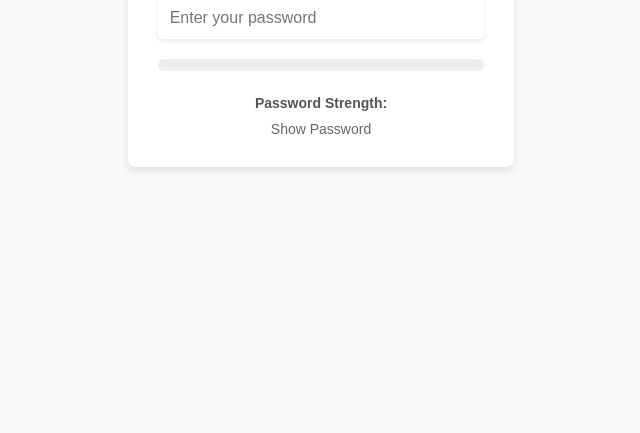
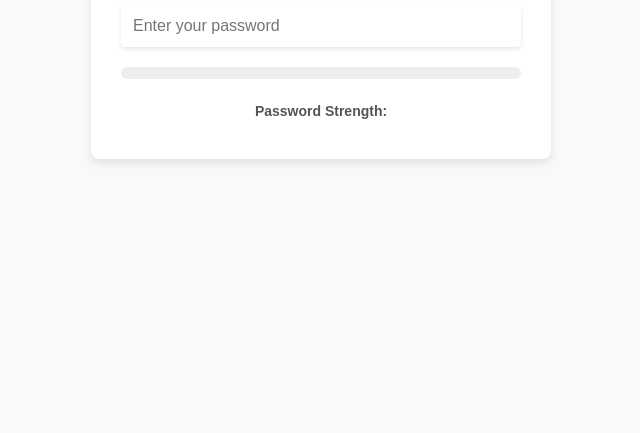
Before and after one commit to 3y-fz/Password-Strength, a plain HTML site: page index.html in a window 1280 px wide. Shown: the part 367-800 px from the top of the page, without its empty margins (319-959 px from the left). Drawn offline with Linux system fonts and the light colour scheme.

Commit message:
Update index.html

```diff
--- a/index.html
+++ b/index.html
@@ -20,6 +20,7 @@
       box-shadow: 0 4px 8px rgba(0, 0, 0, 0.1);
       text-align: center;
       max-width: 400px;
+      width: 90%;
     }
 
     .password-strength h2 {
@@ -92,10 +93,10 @@
       margin-bottom: 10px;
     }
 
-    .password-strength .toggle-password {
-      font-size: 14px;
-      color: #666;
-      cursor: pointer;
+    @media only screen and (max-width: 600px) {
+      .password-strength {
+        max-width: 300px;
+      }
     }
   </style>
 </head>
@@ -108,7 +109,6 @@
     </div>
     <div class="strength-line"></div>
     <div class="strength-label">Password Strength: <span id="strength-text"></span></div>
-    <div class="toggle-password" onclick="togglePasswordVisibility()">Show Password</div>
   </div>
 
   <script>
@@ -116,7 +116,6 @@
     var strengthMeterFill = document.querySelector(".strength-meter-fill");
     var strengthText = document.getElementById("strength-text");
     var strengthLine = document.querySelector(".strength-line");
-    var togglePasswordButton = document.querySelector(".toggle-password");
 
     passwordInput.addEventListener("input", function() {
       var password = passwordInput.value;
@@ -129,11 +128,6 @@
 
     function calculatePasswordStrength(password) {
       var strength = 0;
-
-  // Reject passwords containing Arabic characters
-  if (/[\u0600-\u06FF]/.test(password)) {
-    return -1;
-  }
 
       if (password.length >= 8) {
         strength += 30;
@@ -153,7 +147,6 @@
 
       return strength;
     }
-
 
     function updateStrengthText(strength) {
       if (strength <= 30) {
@@ -178,16 +171,6 @@
         strengthLine.className = "strength-line strength-line-strong";
       }
     }
-
-    function togglePasswordVisibility() {
-      if (passwordInput.type === "password") {
-        passwordInput.type = "text";
-        togglePasswordButton.textContent = "Hide Password";
-      } else {
-        passwordInput.type = "password";
-        togglePasswordButton.textContent = "Show Password";
-      }
-    }
   </script>
 </body>
 </html>
```
Lines whose indentation alone changed are shown as unchanged.
